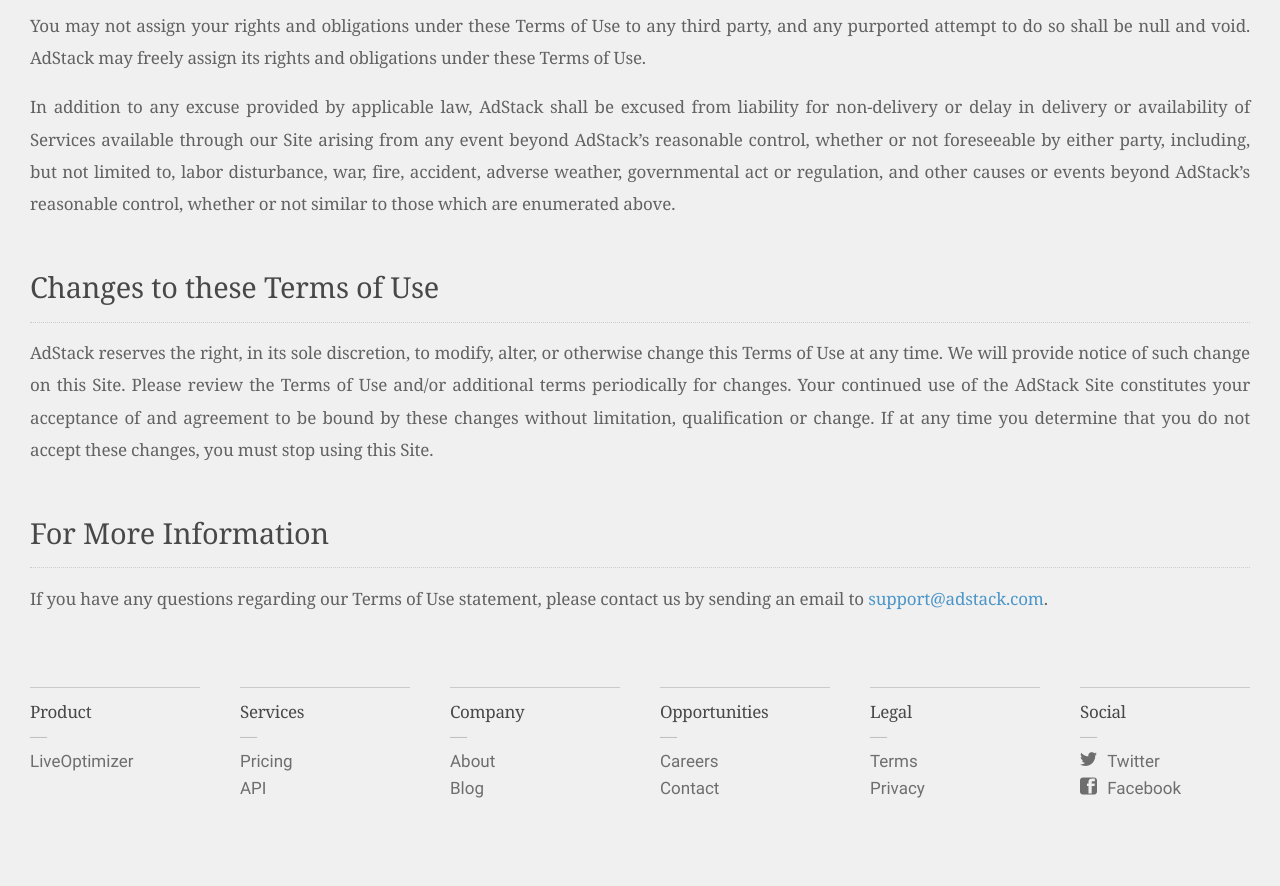
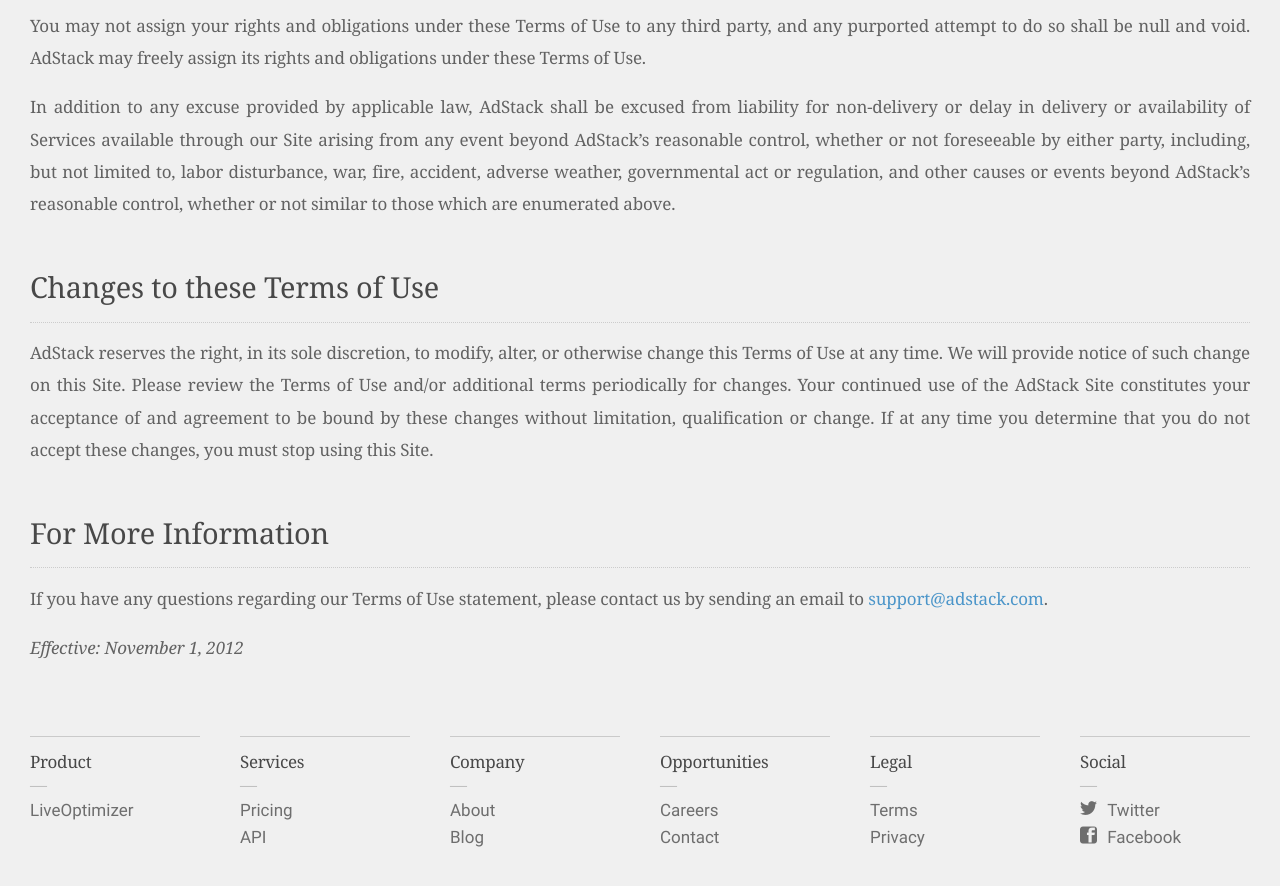
Before and after one commit to AdStack/adstack.github.io, a Jekyll site: the page built from _posts/2013-02-08-tos.md, in a window 1280 px wide and 900 px high, scrolled down 14263 px. Shown: the top 886 px of the window. Built offline with Jekyll 4.4.1, drawn with Linux system fonts in a browser that asks for light colours; some web fonts are replaced; before the commit the page ends 15114 px from its top, so only the background shows below that.

Commit message:
date on TOS

```diff
--- a/_posts/2013-02-08-tos.md
+++ b/_posts/2013-02-08-tos.md
@@ -201,3 +201,5 @@
 # For More Information
 
 If you have any questions regarding our Terms of Use statement, please contact us by sending an email to [support@adstack.com](support@adstack.com).
+
+*Effective: November 1, 2012*
```
